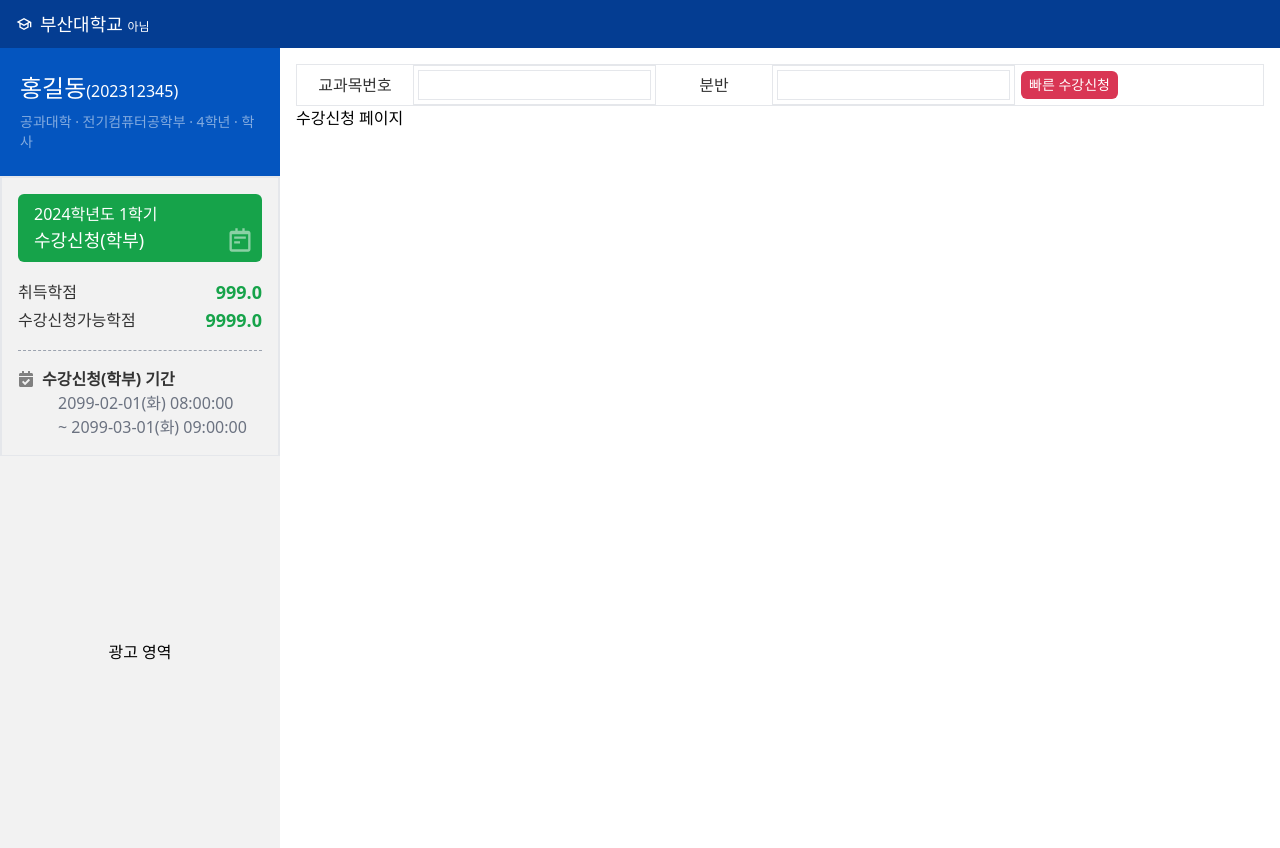
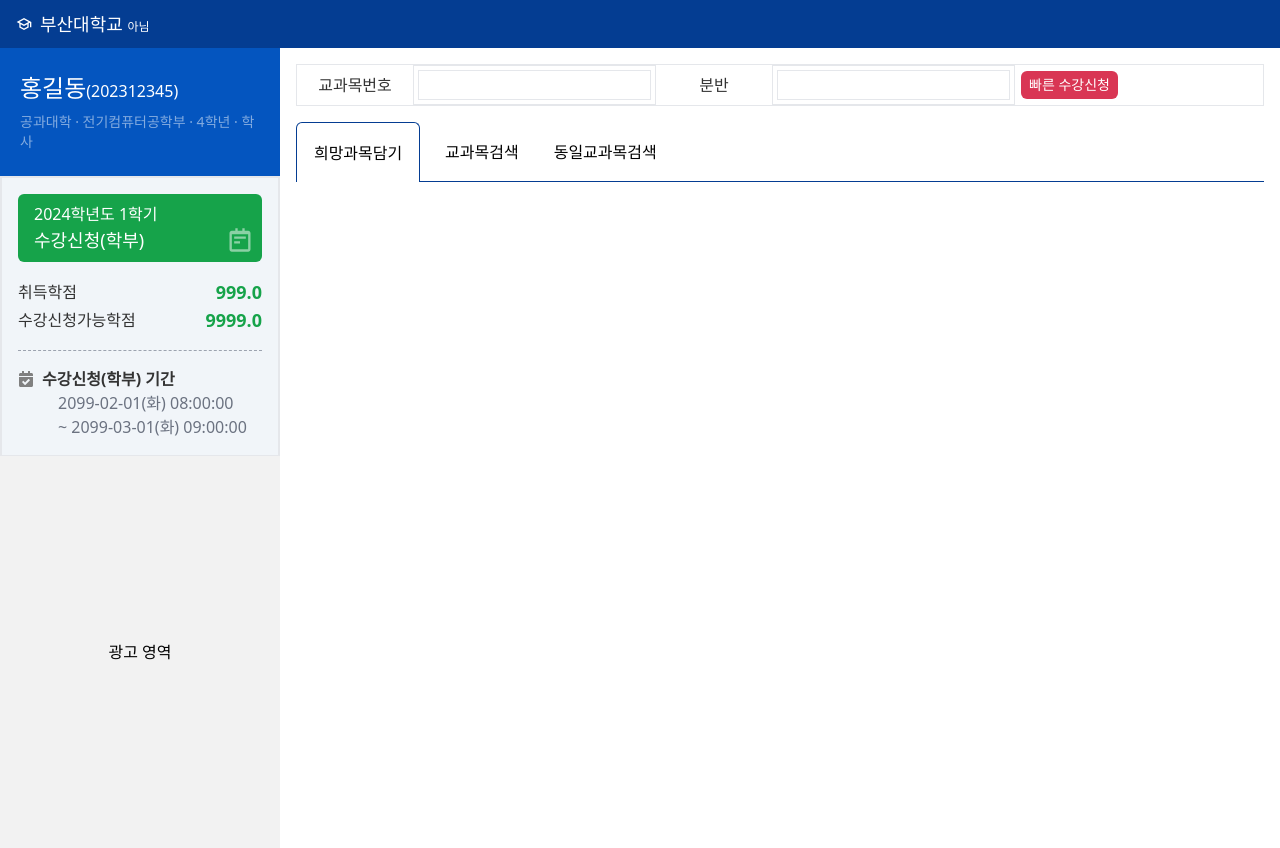
Before and after one commit to KimCookieYa/pnu-mock-sugang, a Next.js app: page /pnu-mock-sugang/main in a window 1280 px wide. Built offline with nearby package versions, Linux system fonts and the light colour scheme.

Commit message:
feat: navbar 탭 구현

```diff
--- a/src/app/main/page.tsx
+++ b/src/app/main/page.tsx
@@ -1,10 +1,13 @@
+import SugangNavbarMenu from "@/components/sugang/SugangNavbarMenu";
 import SugangSearchBar from "@/components/sugang/SugangSearchBar";
 
 export default function SugangPage() {
   return (
-    <div className="w-full h-full">
+    <div className="w-full h-full flex flex-col gap-y-4">
       <SugangSearchBar />
-      <div>수강신청 페이지</div>
+      <div className="p-0">
+        <SugangNavbarMenu />
+      </div>
     </div>
   );
 }
--- /dev/null
+++ b/src/components/sugang/SugangNavbarMenu.tsx
@@ -0,0 +1,45 @@
+"use client";
+
+import { useState } from "react";
+
+const sugangMenu = [
+  { label: "희망과목담기", id: 0 },
+  {
+    label: "교과목검색",
+    id: 1,
+  },
+  {
+    label: "동일교과목검색",
+    id: 2,
+  },
+];
+
+export default function SugangNavbarMenu() {
+  const [currentTab, setCurrentTab] = useState(0);
+
+  const onClickTab = (id: number) => {
+    setCurrentTab(id);
+  };
+
+  return (
+    <div className="flex flex-col gap-y-4">
+      <ul className="flex">
+        {sugangMenu.map((menu) => (
+          <li
+            key={menu.id}
+            className={[
+              "w-200 h-60 cursor-pointer rounded-tl-md rounded-tr-md justify-center items-center flex",
+              currentTab === menu.id
+                ? "border-t border-l border-r border-pnuBlue"
+                : "border-b border-pnuBlue",
+            ].join(" ")}
+            onClick={() => onClickTab(menu.id)}
+          >
+            {menu.label}
+          </li>
+        ))}
+        <li className="w-full border-b border-pnuBlue"></li>
+      </ul>
+    </div>
+  );
+}
--- a/src/components/sugang/SugangSidebar.tsx
+++ b/src/components/sugang/SugangSidebar.tsx
@@ -4,9 +4,9 @@ import { FaCalendarCheck } from "react-icons/fa";
 export default function SugangSidebar() {
   return (
     <>
-      <aside className="min-w-200 max-w-280 flex flex-col fixed h-screen">
+      <aside className="min-w-280 max-w-280 flex flex-col fixed h-screen">
         <ProfileBlock />
-        <div className="flex flex-col gap-y-4 h-fit p-16 bg-pnuBgGray border-b border-2">
+        <div className="flex flex-col gap-y-4 h-fit p-16 bg-slate-100 border-b border-2">
           <ScheduleBlock />
           <RestBlock />
         </div>
```
